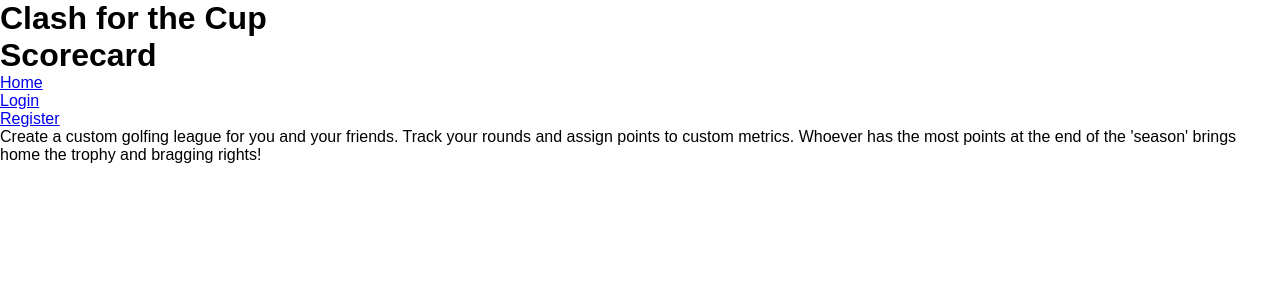
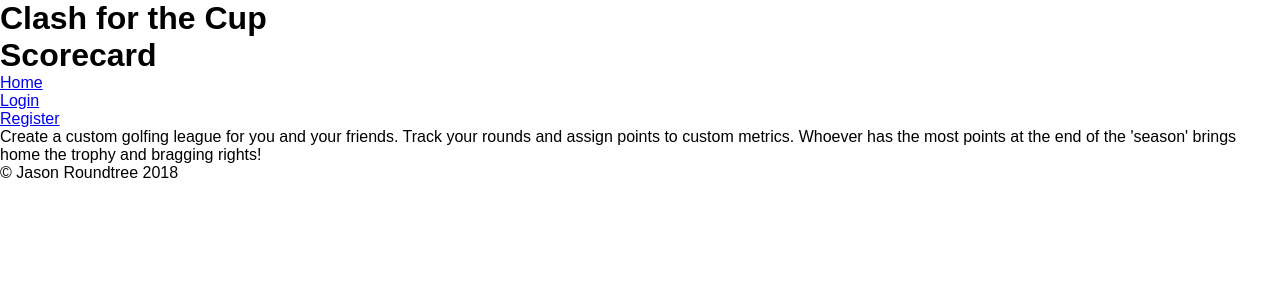
Before and after one commit to RoundEm/Clash_for_the_Cup, a React (Create React App) app: page /home in a window 1280 px wide. Shown: the top 300 px of the page. Built offline with nearby package versions, Linux system fonts and the light colour scheme.

Commit message:
Add Footer component

```diff
--- a/src/components/App.js
+++ b/src/components/App.js
@@ -2,15 +2,19 @@ import React from 'react';
 import { BrowserRouter } from 'react-router-dom';
 import Navigation from './Navigation';
 import Router from './Router';
+import Footer from './Footer';
 import '../index.css';
 
 const App = () => {
     return (
         <BrowserRouter>
             <div>
-                <h1>Clash for the Cup</h1>
-                <Navigation />
-                <Router />
+                <div id="content">
+                    <h1>Clash for the Cup</h1>
+                    <Navigation />
+                    <Router />
+                </div>
+                <Footer />
             </div>
         </BrowserRouter>
     );
```
